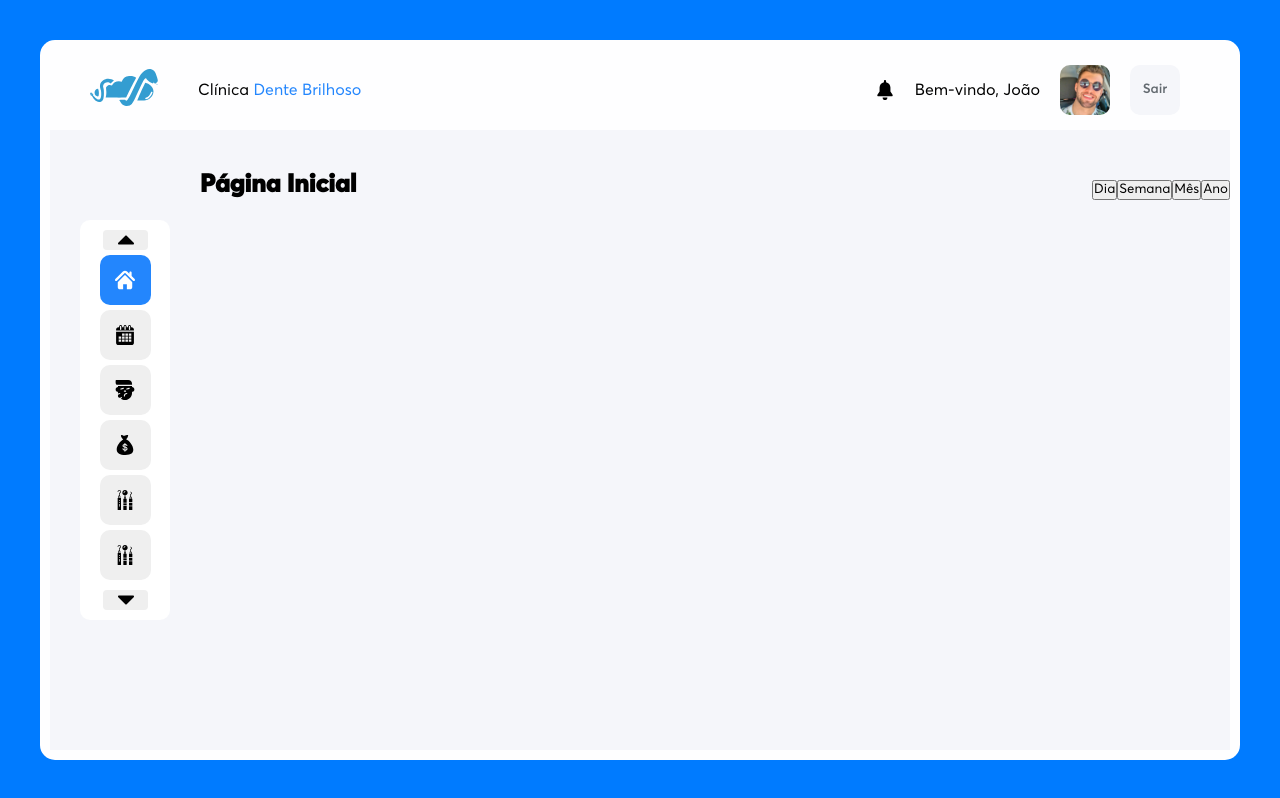
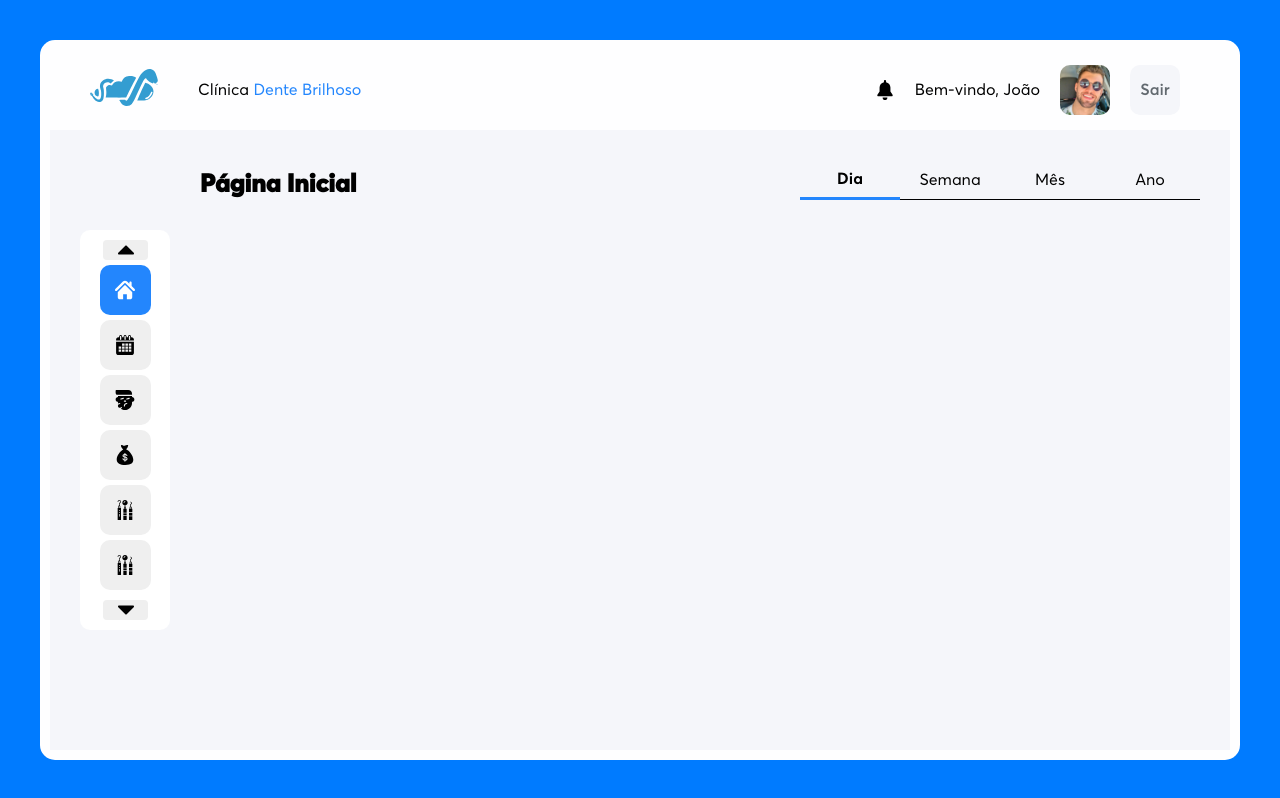
Before and after one commit to joaolessab/react-vesaliuz-dental-care-system, a React (Create React App) app in the folder frontend/: page / in a window 1280 px wide. Both pictures are taken after typing "name@example.com", "Sample123" into the empty fields and a click on the button "Esqueceu sua senha?". Built offline with nearby package versions, Linux system fonts and the light colour scheme.

Commit message:
Alterações na homepage

```diff
--- a/frontend/src/App.css
+++ b/frontend/src/App.css
@@ -49,6 +49,10 @@ input, select, textarea{
 }
 input:focus, select:focus, textarea:focus{
   box-shadow: 0px 5px 7px 0px #dedede;
+}
+
+p, button{
+  font-size: 16px;
 }
 
 /* Container Padrões */
--- a/frontend/src/pages/Main.css
+++ b/frontend/src/pages/Main.css
@@ -49,13 +49,14 @@
     width: 50px;
 }
 .main-header--content{
-    height: 70px;
+    height: auto;
     display: flex;
     background-color: #f5f6fa;
     flex-direction: row;
+    padding: 30px;
 }
 .main-header--content .begin--spaced{
-    flex-basis: 150px;
+    flex-basis: 120px;
 }
 .main-header--content .middle--spaced{
     flex: 2;
@@ -76,19 +77,32 @@
     justify-items: center;
     display: flex;
 }
+.main-header--content .days-groupButton button{
+    border: 0px;
+    border-bottom: 1px solid black;
+    background-color: transparent;
+    width: 100px;
+    height: 40px;
+}
+.main-header--content .days-groupButton button:hover, .main-header--content .days-groupButton .selected{
+    cursor: pointer;
+    border-bottom: 3px solid #2386fd;
+    font-family: 'Averta Bold';
+}
 
 .main-container--content{
     flex: 1 1;
     flex-direction: row;
     display: flex;
     background-color: #f5f6fa;
-    padding-top: 20px;
+    padding: 30px;
+    padding-top: 0px;
 }
 .main-container--content .sidebar-container{
-    flex-basis: 150px;
+    flex-basis: 120px;
     display: flex;
     height: 100%;
-    justify-content: center;
+    justify-content: flex-start;
     align-content: center;
 }
 .main-container--content .miolo-container{
--- a/frontend/src/pages/Main.js
+++ b/frontend/src/pages/Main.js
@@ -33,8 +33,8 @@ export default function Main(){
                         <h1>Página Inicial</h1>
                     </div>
 
-                    <div className="end--spaced">
-                        <button>Dia</button>
+                    <div className="end--spaced days-groupButton">
+                        <button className="selected">Dia</button>
                         <button>Semana</button>
                         <button>Mês</button>
                         <button>Ano</button>
```
